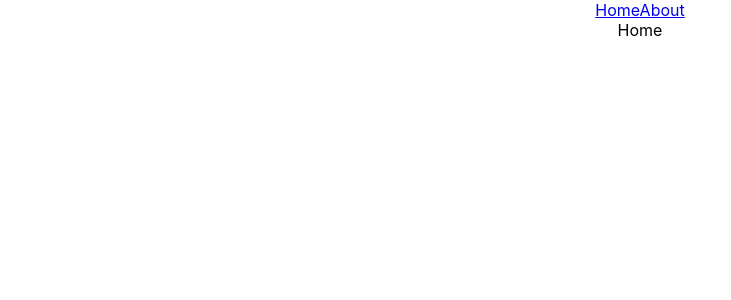
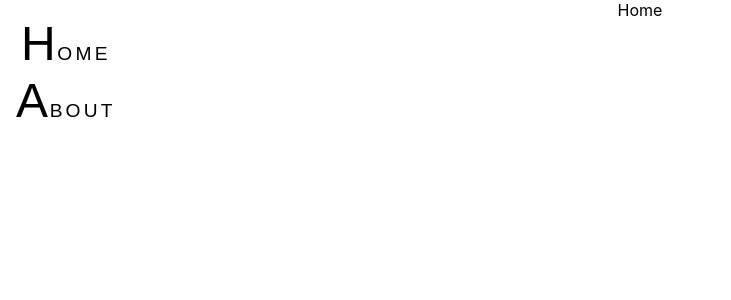
Before and after one commit to pbplop29/Lowes3, a React (Create React App) app in the folder ws/osp/: page / in a window 1280 px wide. Shown: the top 300 px of the page, without its empty margins (0-731 px from the left). Built offline with nearby package versions, Linux system fonts and the light colour scheme.

Commit message:
created navbar and added styles

```diff
--- a/ws/osp/src/styles/Navbar.css
+++ b/ws/osp/src/styles/Navbar.css
@@ -1,4 +1,4 @@
-/* .header {
+.header {
     z-index: 1;
     margin-left: 1rem;
     margin-top: 1rem;
@@ -32,4 +32,4 @@
     margin-right: -0.1rem;
     font-family: "Krona One", sans-serif;
     transition: 1s;
-  } */
+  }
```
